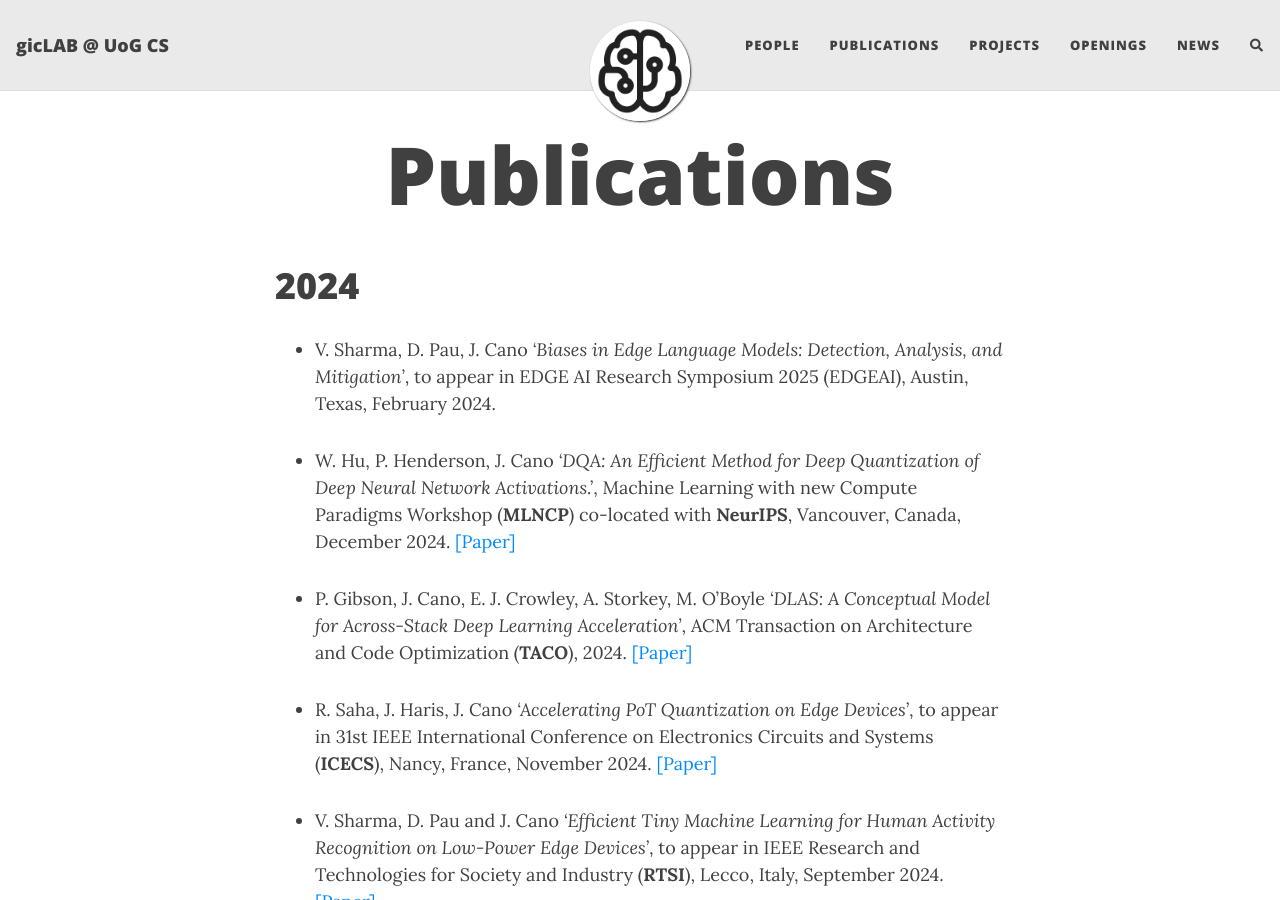
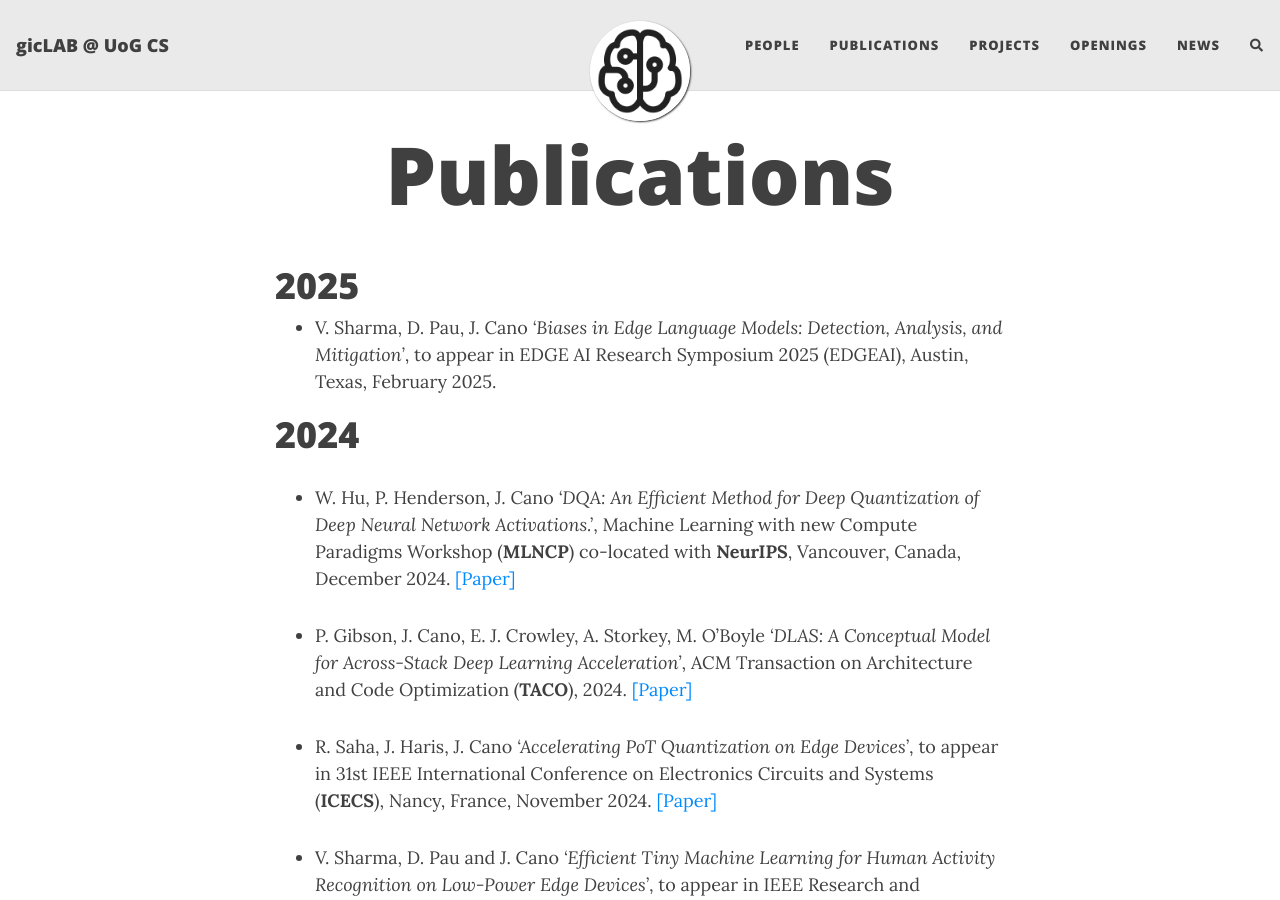
Before and after one commit to gicLAB/gicLAB.github.io, a Jekyll site: the page built from publications.md, in a window 1280 px wide and 900 px high. Built offline with Jekyll 4.4.1, drawn with Linux system fonts in a browser that asks for light colours; nearby versions of some CDN libraries; comment, search, counter and statistics services are not loaded.

Commit message:
Vinarma publication fix

```diff
--- a/publications.md
+++ b/publications.md
@@ -4,10 +4,12 @@ title: Publications
 subtitle:
 ---
 
-# 2024
+# 2025
 
 - V. Sharma, D. Pau, J. Cano
-    *'Biases in Edge Language Models: Detection, Analysis, and Mitigation'*, to appear in EDGE AI Research Symposium 2025 (EDGEAI), Austin, Texas, February 2024.
+    *'Biases in Edge Language Models: Detection, Analysis, and Mitigation'*, to appear in EDGE AI Research Symposium 2025 (EDGEAI), Austin, Texas, February 2025.
+
+# 2024
 
 - W. Hu, P. Henderson, J. Cano
     *'DQA: An Efficient Method for Deep Quantization of Deep Neural Network Activations.'*, Machine Learning with new Compute Paradigms Workshop (**MLNCP**) co-located with **NeurIPS**, Vancouver, Canada, December 2024. [[Paper]](https://openreview.net/forum?id=esMnmm2VJh)
```
